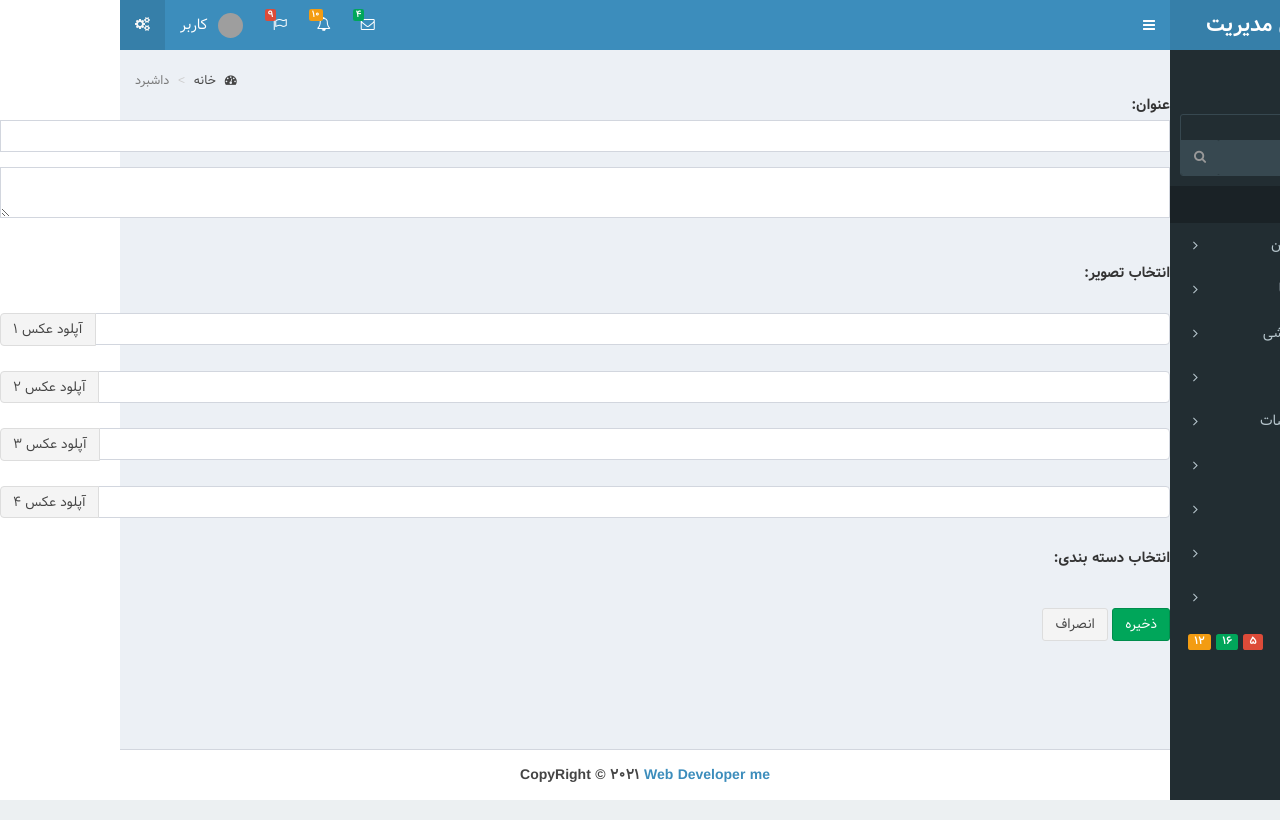
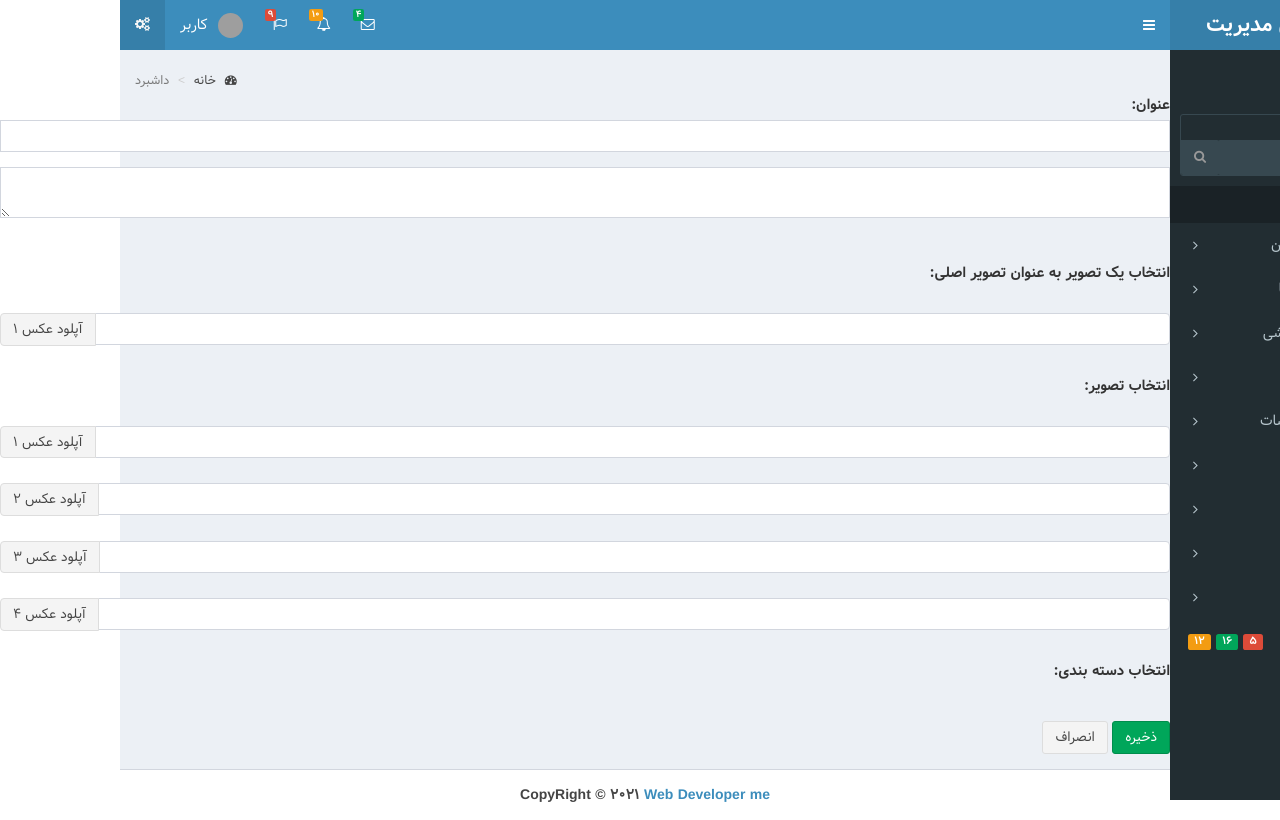
Before and after one commit to masonhows11/blog_graphic, a Laravel app: page /admin/sample/create in a window 1280 px wide; the page is wider, and only the part inside the window is pictured. Run offline with Laravel 8, Linux system fonts and the light colour scheme; data that the repository does not hold is empty; some libraries are stand-ins or nearby versions; grey boxes are pictures that could not be loaded.

Commit message:
add image_title for sample

```diff
--- a/app/Http/Controllers/Admin/SampleController.php
+++ b/app/Http/Controllers/Admin/SampleController.php
@@ -31,6 +31,7 @@ class SampleController extends Controller
           $request->validate([
             'title' => 'required|max:150',
             'description' => 'required|max:2000',
+            'image_title' => 'required',
             'image1' => 'required',
             'image2' => 'required',
             'image3' => 'required',
@@ -40,10 +41,11 @@ class SampleController extends Controller
             'title.max' => 'حداکثر ۱۰۰ کاراکتر.',
             'description.required' => 'فیلد توضیحات الزامی است.',
             'description.max' => 'تعداد کاراکتر بیش از حد مجاز.',
-            'image1.required' => 'یک تصویر انتخاب کنید.',
-            'image2.required' => 'یک تصویر انتخاب کنید.',
-            'image3.required' => 'یک تصویر انتخاب کنید.',
-            'image4.required' => 'یک تصویر انتخاب کنید.',
+            'image_title.required' =>'عکس اصلی را انتخاب کنید.',
+            'image1.required' => 'یک عکس انتخاب کنید.',
+            'image2.required' => 'یک عکس انتخاب کنید.',
+            'image3.required' => 'یک عکس انتخاب کنید.',
+            'image4.required' => 'یک عکس انتخاب کنید.',
             'cat.required' => 'یک دسته بندی انتخاب کنید.',
         ]);
 
--- a/resources/views/admin/sample_management/create.blade.php
+++ b/resources/views/admin/sample_management/create.blade.php
@@ -25,6 +25,20 @@
                     <div class="alert alert-danger fade-in">{{ $message }}</div>
                     @enderror
                 </div>
+
+                <label for="" class="label-select-image">انتخاب یک تصویر به عنوان تصویر اصلی:</label>
+                <!-- input file type button image_title               -->
+                <div class="input-group">
+                    <input type="text" id="image_title" class="form-control @error('image_title') is-invalid @enderror"
+                           name="image_title"
+                           aria-label="Image" aria-describedby="button-image">
+                    <div class="input-group-btn">
+                        <button class="btn btn-default" type="button" id="button-image-title">آپلود عکس ۱</button>
+                    </div>
+                </div>
+                @error('image-1')
+                <div class="alert alert-danger fade-in">{{ $message }}</div>
+                @enderror
 
                 <label for="" class="label-select-image">انتخاب تصویر:</label>
                 <!-- input file type button image 1                -->
@@ -115,6 +129,12 @@
     <script type="text/javascript">
         document.addEventListener("DOMContentLoaded", function() {
             // for button-image-1
+            document.getElementById('button-image-title').addEventListener('click', (event) => {
+                event.preventDefault();
+                inputId = 'image_title'
+                window.open('/file-manager/fm-button', 'fm', 'width=1400,height=800');
+            });
+            // for button-image-1
             document.getElementById('button-image-1').addEventListener('click', (event) => {
                 event.preventDefault();
                 inputId = 'image1'
```
